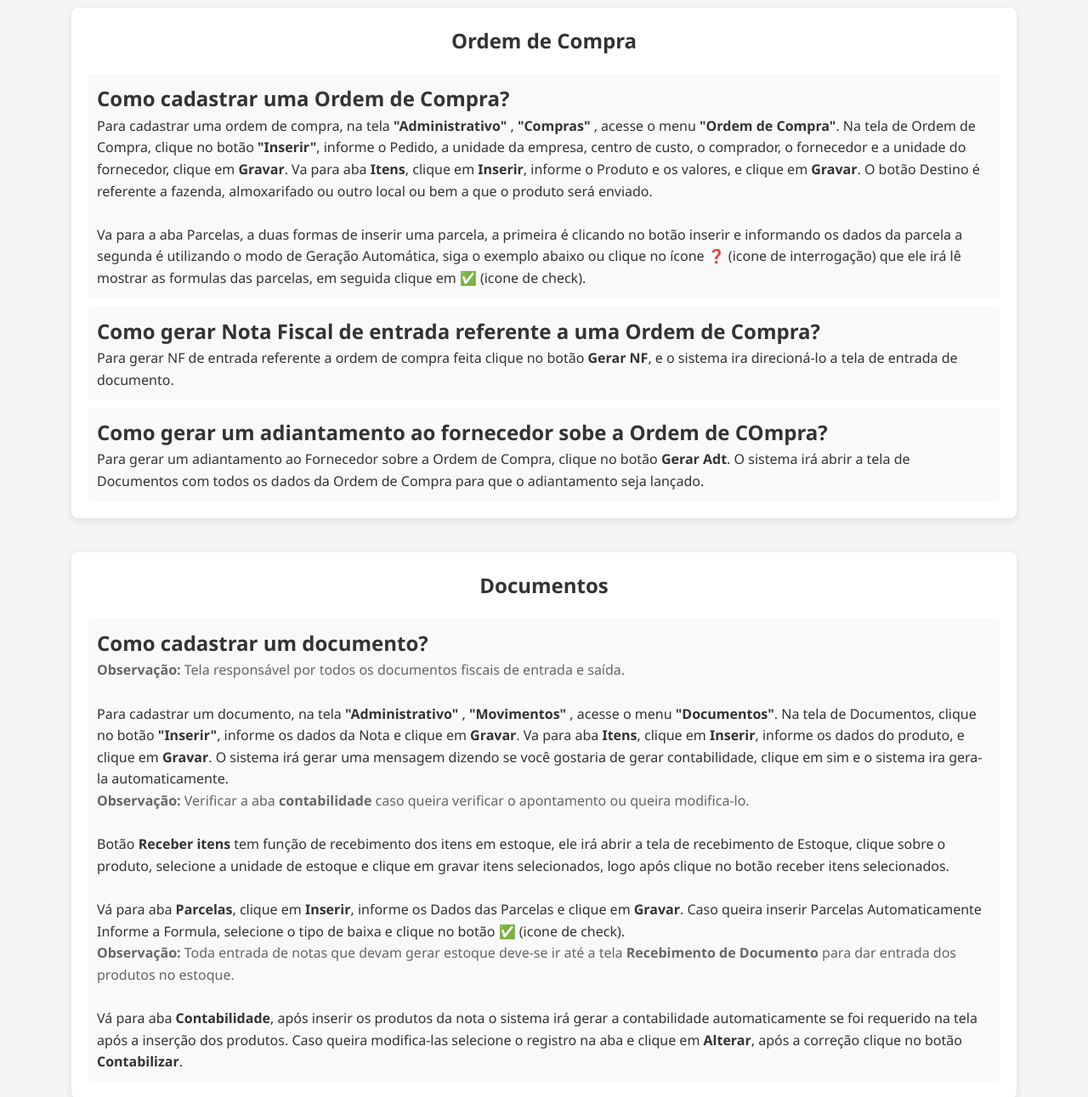
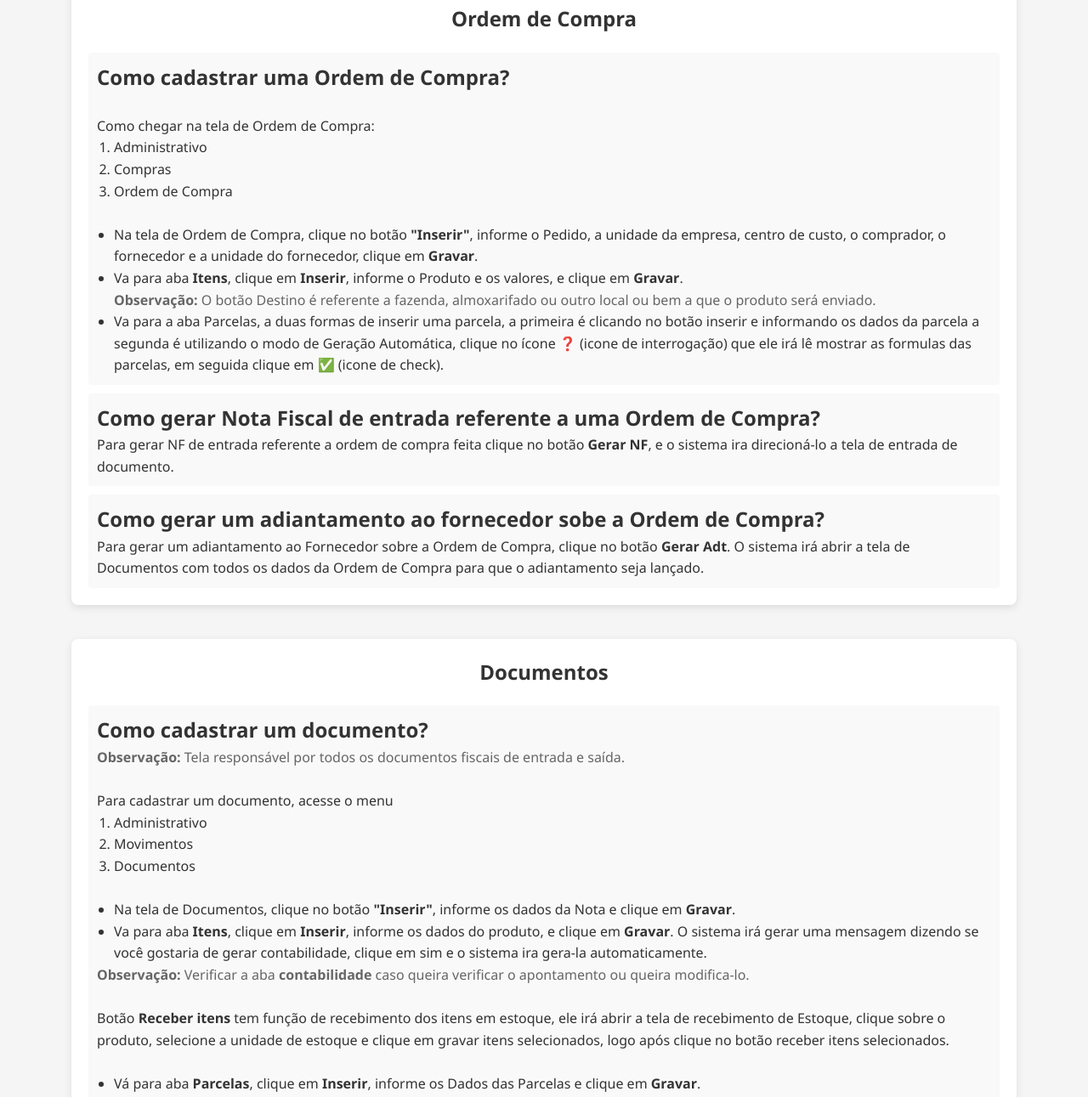
Before and after one commit to SAADev08/portal-treinamentos, a plain HTML site: page index.html in a window 1280 px wide. Shown: the part 155-1446 px from the top of the page at 85% size. Drawn offline with Linux system fonts and the light colour scheme.

Commit message:
Novas alterações de layout

```diff
--- a/index.html
+++ b/index.html
@@ -4,7 +4,6 @@
     <meta charset="UTF-8" />
     <meta name="viewport" content="width=device-width, initial-scale=1.0" />
     <title>Portal de Conhecimento</title>
-    ,
     <link rel="stylesheet" href="./style.css" />
   </head>
   <body>
@@ -62,10 +61,29 @@
           <div class="faq-item">
             <h2 class="faq-question">Como cadastrar uma Ordem de Compra?</h2>
               <p>
-                Para cadastrar uma ordem de compra, na tela <strong>"Administrativo"</strong> , <strong>"Compras"</strong> , acesse o menu <strong>"Ordem de Compra"</strong>. Na tela de Ordem de Compra, clique no botão <strong>"Inserir"</strong>, informe o Pedido, a unidade da empresa, centro de custo, o comprador, o fornecedor e a unidade do fornecedor, clique em <strong>Gravar</strong>. Va para aba <strong>Itens</strong>, clique em <strong>Inserir</strong>, informe o Produto e os valores, e clique em <strong>Gravar</strong>. O botão Destino é referente a fazenda, almoxarifado ou outro local ou bem a que o produto será enviado.
                 <br>
+                Como chegar na tela de Ordem de Compra:
+                <ol class="faq-list">
+                  <li>Administrativo</li>
+                  <li>Compras</li>
+                  <li>Ordem de Compra</li>
+                </ol>
                 <br>
-                Va para a aba Parcelas, a duas formas de inserir uma parcela, a primeira é clicando no botão inserir e informando os dados da parcela a segunda é utilizando o modo de Geração Automática, siga o exemplo abaixo ou clique no ícone ❓ (icone de interrogação) que ele irá lê mostrar as formulas das parcelas, em seguida clique em ✅ (icone de check).
+                <ul class="faq-list">
+                  <li>
+                    Na tela de Ordem de Compra, clique no botão <strong>"Inserir"</strong>, informe o Pedido, a unidade da empresa, centro de custo, o comprador, o fornecedor e a unidade do fornecedor, clique em <strong>Gravar</strong>.
+                  </li>
+                  <li>
+                    Va para aba <strong>Itens</strong>, clique em <strong>Inserir</strong>, informe o Produto e os valores, e clique em <strong>Gravar</strong>.
+                    <div class="faq-observation">
+                      <strong>Observação:</strong>
+                      O botão Destino é referente a fazenda, almoxarifado ou outro local ou bem a que o produto será enviado.
+                    </div>
+                  </li>
+                  <li>
+                    Va para a aba Parcelas, a duas formas de inserir uma parcela, a primeira é clicando no botão inserir e informando os dados da parcela a segunda é utilizando o modo de Geração Automática, clique no ícone ❓ (icone de interrogação) que ele irá lê mostrar as formulas das parcelas, em seguida clique em ✅ (icone de check).
+                  </li>
+                </ul>
               </p>
           </div>
           <div class="faq-item">
@@ -75,7 +93,7 @@
             </p>
           </div>
           <div class="faq-item">
-            <h2 class="faq-question">Como gerar um adiantamento ao fornecedor sobe a Ordem de COmpra?</h2>
+            <h2 class="faq-question">Como gerar um adiantamento ao fornecedor sobe a Ordem de Compra?</h2>
             <p>
                 Para gerar um adiantamento ao Fornecedor sobre a Ordem de Compra, clique no botão <strong>Gerar Adt</strong>. O sistema irá abrir a tela de Documentos com todos os dados da Ordem de Compra para que o adiantamento seja lançado.
             </p>
@@ -92,7 +110,21 @@
                 <strong>Observação:</strong> Tela responsável por todos os documentos fiscais de entrada e saída.
               </div>
                <br>
-                Para cadastrar um documento, na tela <strong>"Administrativo"</strong> , <strong>"Movimentos"</strong> , acesse o menu <strong>"Documentos"</strong>. Na tela de Documentos, clique no botão <strong>"Inserir"</strong>, informe os dados da Nota e clique em <strong>Gravar</strong>. Va para aba <strong>Itens</strong>, clique em <strong>Inserir</strong>, informe os dados do produto, e clique em <strong>Gravar</strong>. O sistema irá gerar uma mensagem dizendo se você gostaria de gerar contabilidade, clique em sim e o sistema ira gera-la automaticamente.
+               Para cadastrar um documento, acesse o menu
+                <ol class="faq-list">
+                  <li>Administrativo</li>
+                  <li>Movimentos</li>
+                  <li>Documentos</li>
+                </ol>
+                <br>
+                <ul class="faq-list">
+                  <li>
+                    Na tela de Documentos, clique no botão <strong>"Inserir"</strong>, informe os dados da Nota e clique em <strong>Gravar</strong>.
+                  </li>
+                  <li>
+                     Va para aba <strong>Itens</strong>, clique em <strong>Inserir</strong>, informe os dados do produto, e clique em <strong>Gravar</strong>. O sistema irá gerar uma mensagem dizendo se você gostaria de gerar contabilidade, clique em sim e o sistema ira gera-la automaticamente.
+                  </li>
+                </ul>
                 <div class="faq-observation">
                   <strong>Observação:</strong> Verificar a aba <strong>contabilidade</strong> caso queira verificar o apontamento ou queira modifica-lo.
                 </div>
@@ -100,13 +132,24 @@
                 Botão <strong>Receber itens</strong> tem função de recebimento dos itens em estoque,  ele irá abrir a tela de recebimento de Estoque, clique sobre o produto, selecione a unidade de estoque e clique em gravar itens selecionados, logo após clique no botão receber itens selecionados.
                 <br>
                 <br>
-               Vá para aba <strong>Parcelas</strong>, clique em <strong>Inserir</strong>, informe os Dados das Parcelas e clique em <strong>Gravar</strong>. Caso queira inserir Parcelas Automaticamente Informe a Formula, selecione o tipo de baixa e clique no botão ✅ (icone de check).
+                <ul class="faq-list">
+                  <li>
+                    Vá para aba <strong>Parcelas</strong>, clique em <strong>Inserir</strong>, informe os Dados das Parcelas e clique em <strong>Gravar</strong>.
+                  </li>
+                </ul>
+               Caso queira inserir Parcelas Automaticamente Informe a Formula, selecione o tipo de baixa e clique no botão ✅ (icone de check).
+                <br>
                 <br>
                 <div class="faq-observation">
                   <strong>Observação:</strong> Toda entrada de notas que devam gerar estoque deve-se ir até a tela <strong>Recebimento de Documento</strong> para dar entrada dos produtos no estoque.
                 </div>
                 <br>
-                Vá para aba <strong>Contabilidade</strong>, após inserir os produtos da nota o sistema irá gerar a contabilidade automaticamente se foi requerido na tela após a inserção dos produtos. Caso queira modifica-las selecione o registro na aba e clique em <strong>Alterar</strong>, após a correção clique no botão <strong>Contabilizar</strong>.
+                <ul class="faq-list">
+                  <li>
+                    Vá para aba <strong>Contabilidade</strong>, após inserir os produtos da nota o sistema irá gerar a contabilidade automaticamente se foi requerido na tela após a inserção dos produtos. Caso queira modifica-las selecione o registro na aba e clique em <strong>Alterar</strong>, após a correção clique no botão <strong>Contabilizar</strong>.
+                  </li>
+                </ul>
+
             </p>
           </div>
         </div>
--- a/style.css
+++ b/style.css
@@ -149,6 +149,10 @@ header {
   color: #666;
 }
 
+.faq-list {
+  margin-left: 20px;
+}
+
 footer {
   background-color: #274f35;
   color: white;
```
